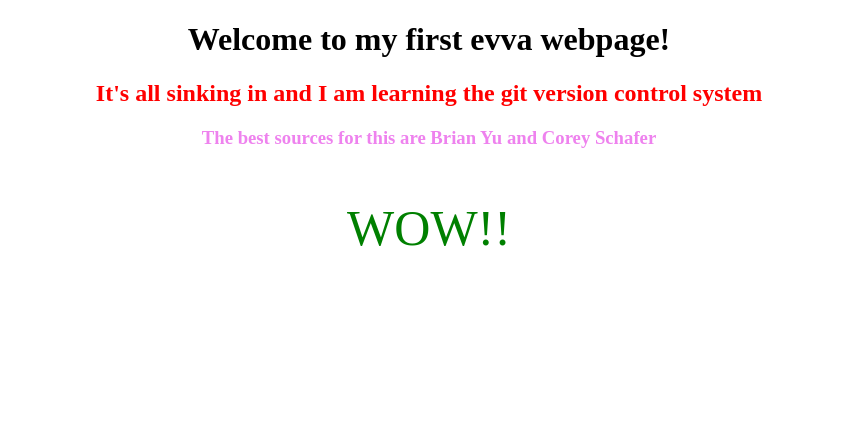
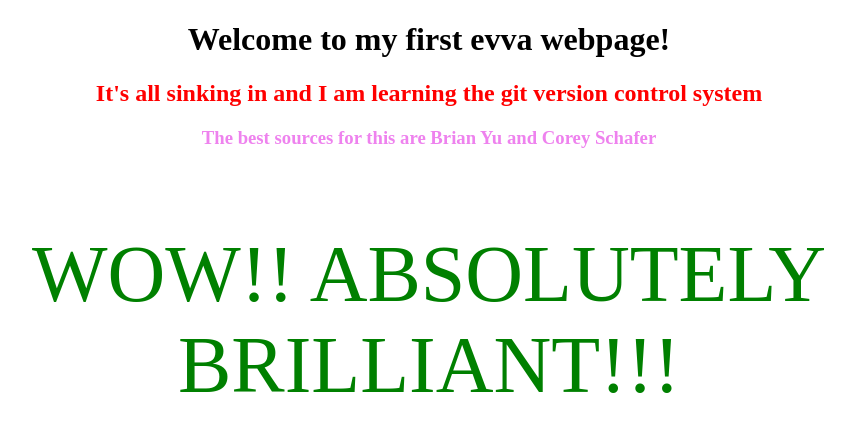
Before and after one commit to craftygabby/webpage.html, a plain HTML site: page index.html in a window 1280 px wide. Shown: the whole page, without its empty margins (211-1066 px from the left). Drawn offline with Linux system fonts and the light colour scheme.

Commit message:
Added to wow statement

```diff
--- a/index.html
+++ b/index.html
@@ -11,6 +11,6 @@
     <h1>Welcome to my first evva webpage!</h1>
     <h2 style="color:red;">It's all sinking in and I am learning the git version control system</h2>
     <h3 style="color:violet;">The best sources for this are Brian Yu and Corey Schafer</h3>
-    <p style="font-size:50px;color:green;">WOW!!</p>
+    <p style="font-size:80px;color:green;">WOW!! ABSOLUTELY BRILLIANT!!!</p>
 </body>
 </html>
```
